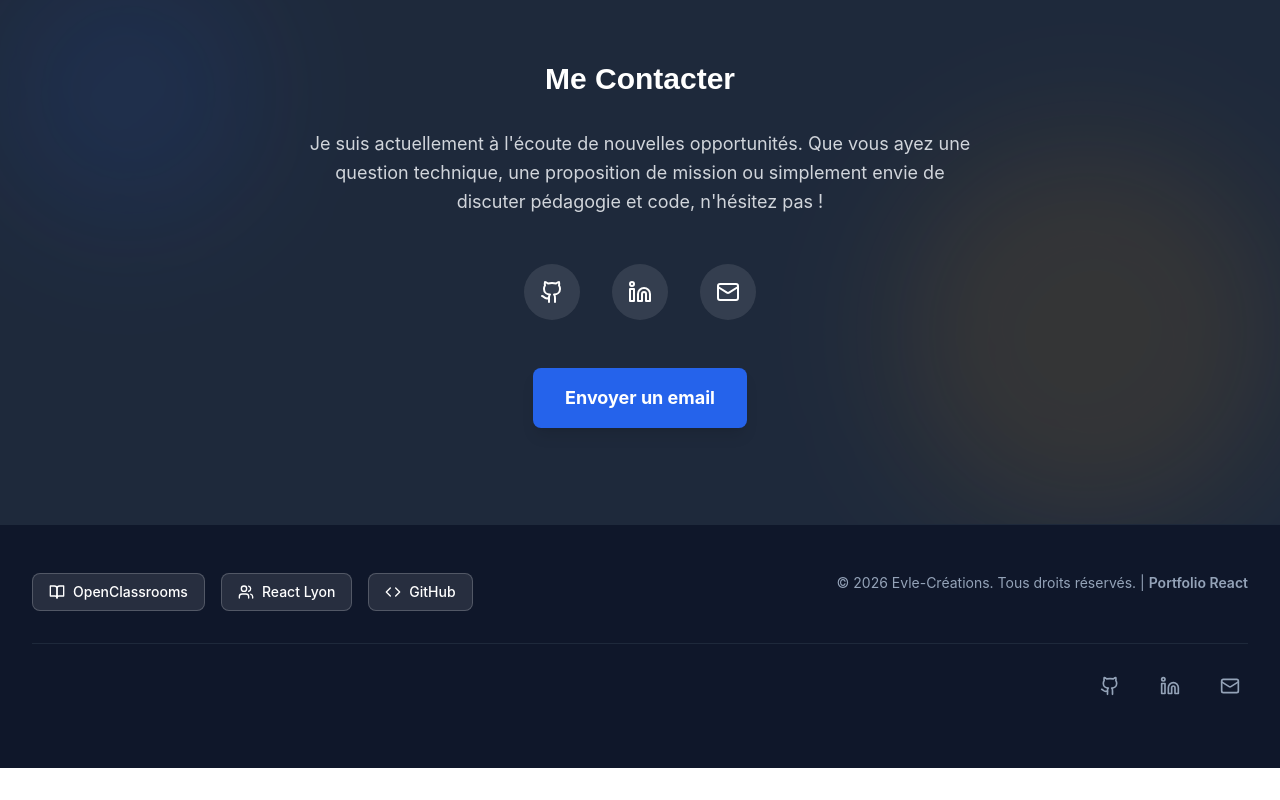
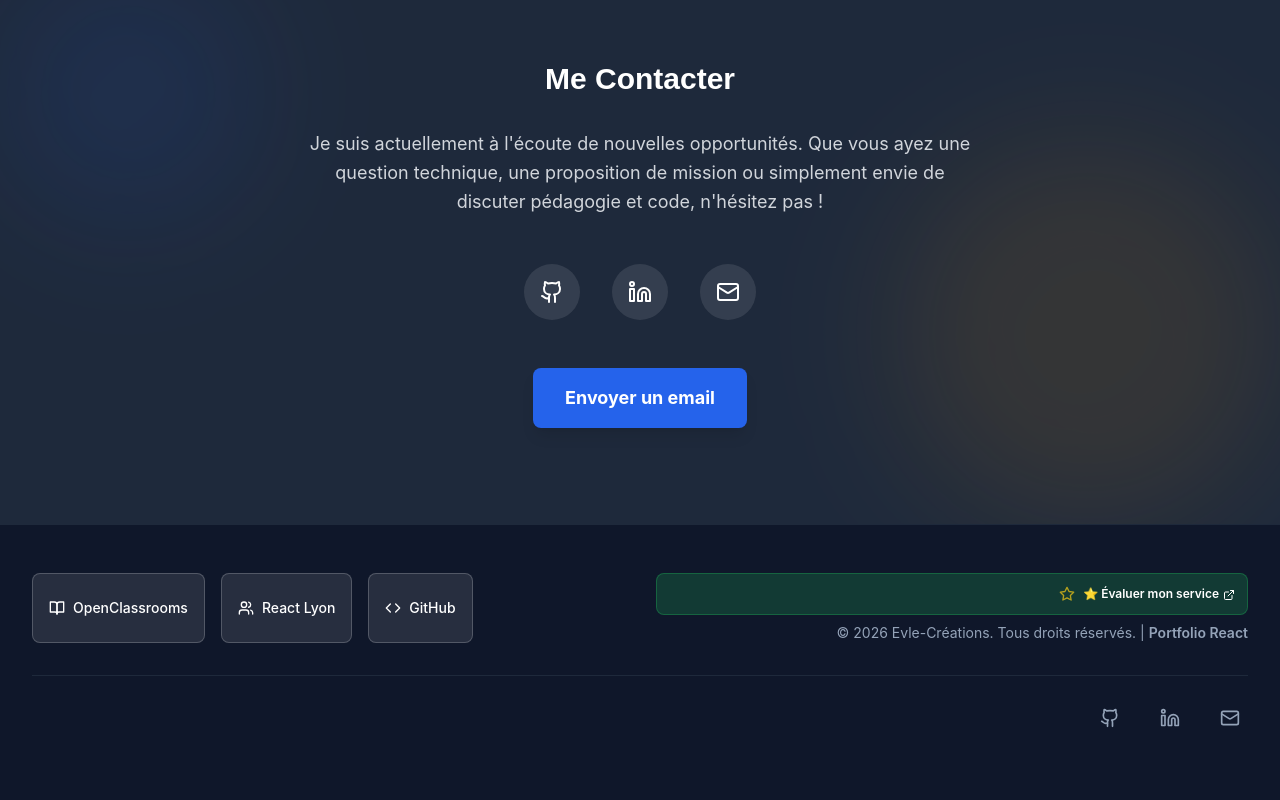
Before and after one commit to KOUAMLAN/portfolio-evle, a React (Vite) app: page / in a window 1280 px wide. Shown: the part 4077-4877 px from the top of the page. Before the commit the page ends 4845 px from the top, so only its background shows below. Built offline with nearby package versions, Linux system fonts and the light colour scheme.

Commit message:
✅ Footer - Lien rankingCoach + backlinks 100%

```diff
--- a/src/components/Footer.tsx
+++ b/src/components/Footer.tsx
@@ -1,6 +1,6 @@
 import React from 'react';
-import { PERSONAL_INFO } from '../constants';
-import { BookOpen, Users, Code } from 'lucide-react';
+import { PERSONAL_INFO, BACKLINKS } from '../constants';
+import { BookOpen, Users, Code, Star, ExternalLink } from 'lucide-react';
 
 const Footer: React.FC = () => {
   const quickLinks = [
@@ -13,7 +13,7 @@ const Footer: React.FC = () => {
     <footer className="bg-slate-900 border-t border-slate-800 py-12 text-white">
       <div className="max-w-7xl mx-auto px-4 sm:px-6 lg:px-8">
         <div className="grid md:grid-cols-2 gap-8 mb-8">
-          {/* Liens rapides BACKLINKS */}
+          {/* ✅ BACKLINKS RAPIDES */}
           <div className="flex flex-wrap gap-4">
             {quickLinks.map((link, index) => (
               <a
@@ -30,8 +30,20 @@ const Footer: React.FC = () => {
             ))}
           </div>
 
-          {/* Copyright */}
-          <div className="text-center md:text-right">
+          {/* ✅ LIEN rankingCoach ÉVALUATION */}
+          <div className="text-center md:text-right space-y-2">
+            <div className="flex items-center justify-end gap-2 text-xs bg-green-500/20 p-3 rounded-lg border border-green-500/30">
+              <Star size={16} className="text-yellow-400 animate-pulse" />
+              <a
+                href="https://goshort.io/_32a7b1b7934d3b43c831eadc54a3925c"
+                target="_blank"
+                rel="noopener noreferrer"
+                className="font-semibold hover:text-yellow-300 transition-colors group"
+              >
+                ⭐ Évaluer mon service
+                <ExternalLink size={12} className="inline ml-1 group-hover:translate-x-1 transition-transform" />
+              </a>
+            </div>
             <p className="text-slate-400 text-sm font-sans">
               © {new Date().getFullYear()} {PERSONAL_INFO.name}. Tous droits réservés. |
               <a href="https://evle-dev.fr" className="hover:text-primary font-semibold ml-1">Portfolio React</a>
```
